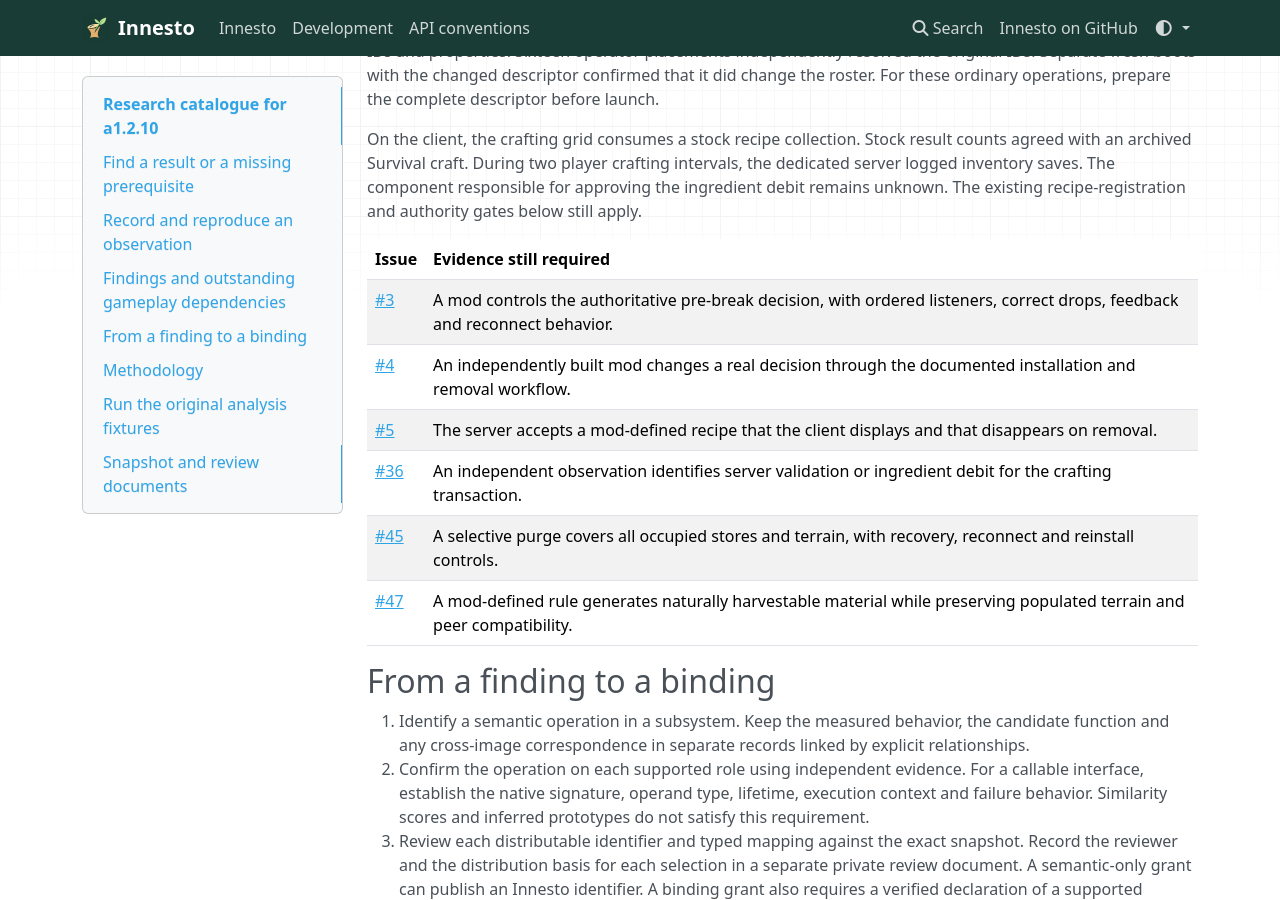
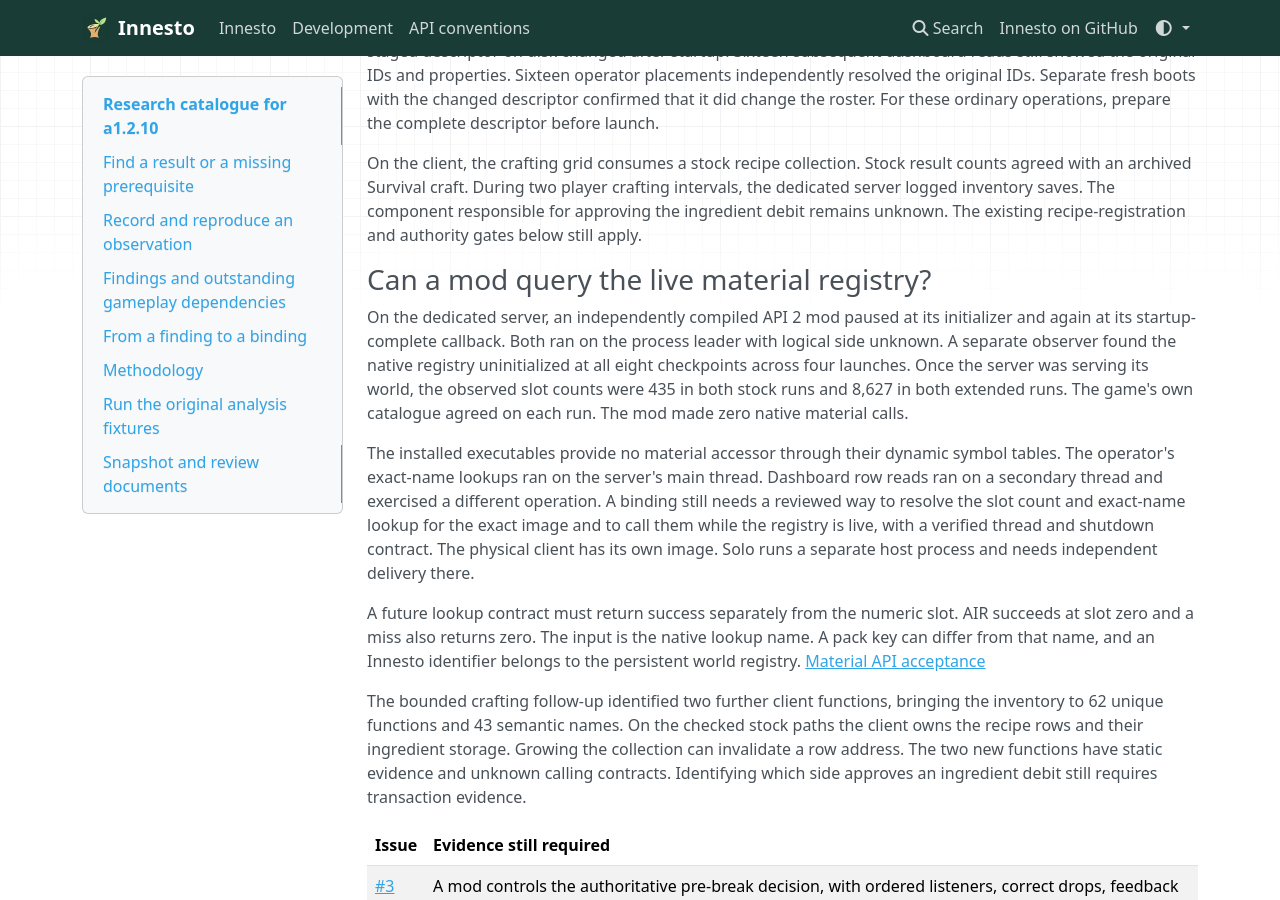
Before and after one commit to ImJstNickDev/Innesto, an MkDocs documentation site: the page built from docs/version/research-catalog.md, in a window 1280 px wide and 900 px high, scrolled down 2316 px. Built offline with MkDocs 1.6.1, drawn with Linux system fonts in a browser that asks for light colours; nearby versions of some CDN libraries; some of the changed text lies outside the part shown.

Commit message:
docs(research): record material query timing and recipe ownership (#56)
## Summary

Record when an independent mod can first run relative to native registry
initialization. Add the bounded physical-client recipe ownership finding
to the version guide. Refs #55.

## Evidence and scope

- Four isolated dedicated launches covered stock and extended catalogues
twice each. Both public mod callbacks preceded native registry
publication. During world service all four catalogue sizes agreed with
the independent observer.
- The mod made zero native material calls. The dedicated, physical
client and Solo invocation gates remain open.
- Two newly catalogued physical-client functions account for stock
recipe-storage growth and disposal. Transaction authority remains
unverified.

## Checks

- Native and optional adapter regressions passed locally, 20/20.
- Private lifecycle measurements reproduced on both catalogues.
Proprietary inputs and raw observations remain private.
- No changes to public headers, runtime capabilities, packages, world
formats or release requirements.

```diff
--- a/docs/version/research-catalog.md
+++ b/docs/version/research-catalog.md
@@ -50,13 +50,43 @@ The follow-up catalogue tracks 60 unique game functions across the two images, u
 
 | Operation | Evidence from the installed dedicated server | Boundary for an adapter |
 | --- | --- | --- |
-| Count initialized material slots | A stock generator check returned 435. Adding 8,192 rows made the same operation return 8,627. Independent server catalogues agreed with both values. | Count includes stock, reserved and empty-material slots. First initialization and teardown have a separate lifecycle. |
+| Count initialized material slots | A standalone generator check returned 435 on the stock catalogue. Adding 8,192 rows made the same operation return 8,627 in a second standalone check. Independent server catalogues agreed with both values. | Count includes stock, reserved and empty-material slots. First initialization and teardown have a separate lifecycle. |
 | Resolve an exact material name | A valid zero-slot name and a missing name both returned zero. The accompanying success flag distinguished them. Changing the case of a known name produced a miss. A stock material’s lookup name and its dashboard key also gave different results. | A lookup API needs an explicit success result and a documented name space. The confirmed caller ran on the dedicated main thread with writable result storage. |
 | Normalize a saved item code | During player-save reads in two isolated dedicated processes, the same alternative code normalized to the canonical value in both hotbar and bag. The canonical input stayed unchanged. Static analysis accounted for the other return paths. | This converts a code. Stack quantity, ownership and crafting authorization belong to separate operations. |
 
 Twelve isolated server boots tested when the active material roster is chosen. In eight crossover boots the staged descriptor on disk changed after startup. Sixteen subsequent dashboard reads still showed the original IDs and properties. Sixteen operator placements independently resolved the original IDs. Separate fresh boots with the changed descriptor confirmed that it did change the roster. For these ordinary operations, prepare the complete descriptor before launch.
 
 On the client, the crafting grid consumes a stock recipe collection. Stock result counts agreed with an archived Survival craft. During two player crafting intervals, the dedicated server logged inventory saves. The component responsible for approving the ingredient debit remains unknown. The existing recipe-registration and authority gates below still apply.
+
+### Can a mod query the live material registry?
+
+On the dedicated server, an independently compiled API 2 mod paused at its
+initializer and again at its startup-complete callback. Both ran on the
+process leader with logical side unknown. A separate observer found the native
+registry uninitialized at all eight checkpoints across four launches. Once
+the server was serving its world, the observed slot counts were 435 in both
+stock runs and 8,627 in both extended runs. The game's own catalogue agreed
+on each run. The mod made zero native material calls.
+
+The installed executables provide no material accessor through their dynamic
+symbol tables. The operator's exact-name lookups ran on the server's main
+thread. Dashboard row reads ran on a secondary thread and exercised a
+different operation. A binding still needs a reviewed way to resolve the slot
+count and exact-name lookup for the exact image and to call them while the registry is live,
+with a verified thread and shutdown contract. The physical client has its own
+image. Solo runs a separate host process and needs independent delivery there.
+
+A future lookup contract must return success separately from the numeric slot.
+AIR succeeds at slot zero and a miss also returns zero. The input is the
+native lookup name. A pack key can differ from that name, and an Innesto
+identifier belongs to the persistent world registry. [Material API acceptance](https://github.com/ImJstNickDev/Innesto/issues/55)
+
+The bounded crafting follow-up identified two further client functions,
+bringing the inventory to 62 unique functions and 43 semantic names. On the
+checked stock paths the client owns the recipe rows and their ingredient
+storage. Growing the collection can invalidate a row address. The two new
+functions have static evidence and unknown calling contracts. Identifying
+which side approves an ingredient debit still requires transaction evidence.
 
 | Issue | Evidence still required |
 | --- | --- |
```
